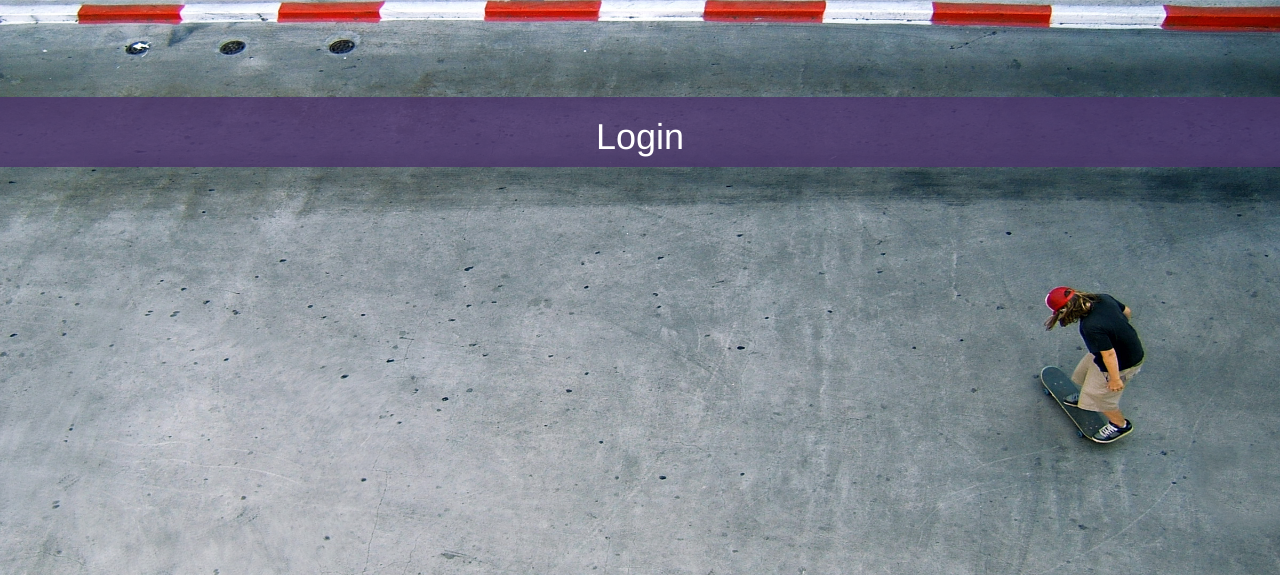
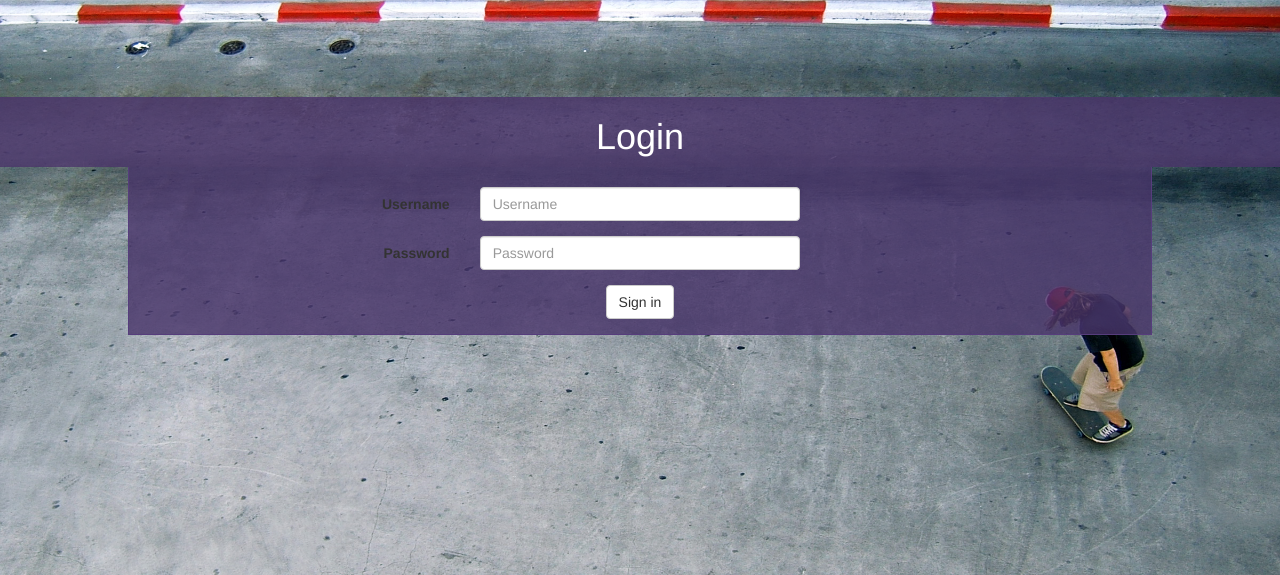
Before and after one commit to killerbat00/tpss, a Flask app: page /login in a window 1280 px wide. Shown: the part 51-626 px from the top of the page. Run offline with Flask 2, Linux system fonts and the light colour scheme; some libraries are stand-ins or nearby versions.

Commit message:
add yourself a merry little login form

```diff
--- a/skateapp/static/skateapp-style.css
+++ b/skateapp/static/skateapp-style.css
@@ -106,6 +106,7 @@ body {
 .tpss-center-header {
     clear: both;
     margin: 10% 0;
+    margin-bottom:0%;
     display: inline-block;
     vertical-align: middle;
     width: 100%;
@@ -118,6 +119,18 @@ body {
     display: inline-block;
     width: 100%;
     color: #fff;
+}
+
+.tpss-login-form {
+    clear: both;
+    padding-top: -10%;
+    display: inline-block;
+    min-width: 80%;
+    margin-top: 0px;
+    background: rgba(72,52,106,.8);
+    border-left: 1px solid #563d7c;
+    border-right: 1px solid #563d7c;
+    border-bottom: 1px solid #563d7c;
 }
 
 .tpss-footer {
@@ -140,7 +153,3 @@ body {
 .footer-links li:first-child {
     padding-left: 0;
 }
-
-.skateapp-style {
-    text-align: center;
-}
--- a/skateapp/templates/login.html
+++ b/skateapp/templates/login.html
@@ -4,5 +4,27 @@
     <div class="tpss-center-header">
         <h1>Login</h1>
     </div>
+    <div class="tpss-login-form">
+        <form class="form-horizontal" role="form" action="{{ url_for('login') }}" method=post>
+            <br>
+            <div class="form-group">
+                <label for="inputUsername" class="col-sm-4 control-label">Username</label>
+                <div class="col-sm-4">
+                    <input type="username" class="form-control" id="inputUsername" placeholder="Username">
+                </div>
+            </div>
+            <div class="form-group">
+                <label for="inputPassword" class="col-sm-4 control-label">Password</label>
+                <div class="col-sm-4">
+                    <input type="password" class="form-control" id="inputPassword" placeholder="Password">
+                </div>
+            </div>
+            <div class="form-group">
+                <div class="col-sm-offset-4 col-sm-4">
+                    <button type="submit" class="btn btn-default">Sign in</button>
+                </div>
+            </div>
+        </form>
+    </div>
 </div>
 {% endblock %}
```
